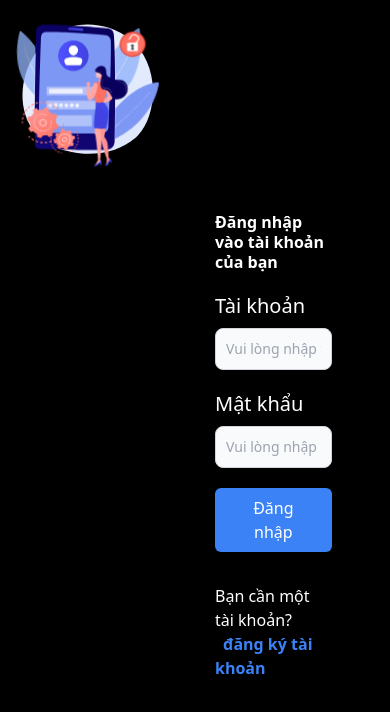
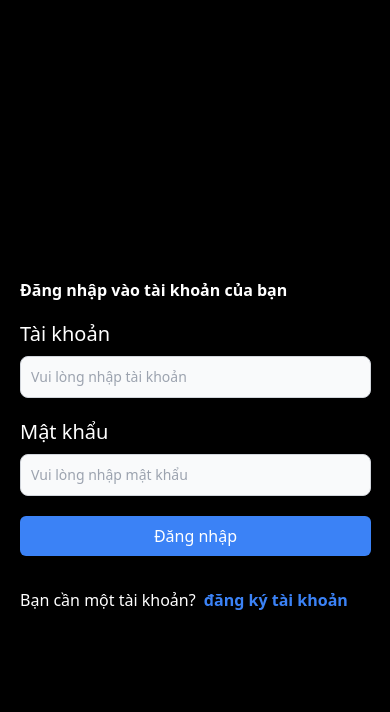
Before and after one commit to TuTruc37/Capstone-movie, a React (Vite) app: page /login in a window 390 px wide. Shown: the top 712 px of the page. Built offline with nearby package versions, Linux system fonts and the light colour scheme.

Commit message:
update reponsive all

```diff
--- a/src/components/Form/FormLogin/FormLogin.jsx
+++ b/src/components/Form/FormLogin/FormLogin.jsx
@@ -9,6 +9,7 @@ import { path } from '../../../common/path';
 import { handleSetValueLocalStore } from '../../../utils/utils';
 import { useDispatch } from 'react-redux';
 import { handleGetValue } from '../../../redux/slice/userSlice';
+import styles from '../FormRegister/formRegister.module.css';
 const FormLogin = () => {
   const navigate = useNavigate();
   const dispatch = useDispatch();
@@ -47,7 +48,9 @@ const FormLogin = () => {
       }),
     });
   return (
-    <div className="flex items-center justify-center h-full w-2/3 text-white">
+    <div
+      className={`flex items-center justify-center h-full lg:w-2/3 text-white md:w-11/12 ${styles.endBeautiful}`}
+    >
       <form onSubmit={handleSubmit} className="space-y-5 w-full">
         <h1 className="md:text-2xl font-bold leading-tight mt-12">
           Đăng nhập vào tài khoản của bạn
--- a/src/components/Form/FormRegister/FormRegister.jsx
+++ b/src/components/Form/FormRegister/FormRegister.jsx
@@ -9,7 +9,7 @@ import { path } from '../../../common/path';
 import { handleSetValueLocalStore } from '../../../utils/utils';
 import { useDispatch } from 'react-redux';
 import { handleGetValue } from '../../../redux/slice/userSlice';
-
+import styles from './formRegister.module.css';
 const FormRegister = () => {
   const navigate = useNavigate();
   const dispatch = useDispatch();
@@ -68,8 +68,10 @@ const FormRegister = () => {
       }),
     });
   return (
-    <div className="flex items-center justify-center h-full w-2/3 text-white">
-      <form onSubmit={handleSubmit} className="space-y-5 w-full">
+    <div
+      className={`flex items-center justify-center h-full lg:w-2/3 text-white md:w-11/12 ${styles.endBeautiful}`}
+    >
+      <form onSubmit={handleSubmit} className="space-y-5 w-full ">
         <h1 className="md:text-2xl font-bold leading-tight mt-12">
           Tạo tài khoản riêng của bạn
         </h1>
--- /dev/null
+++ b/src/components/Form/FormRegister/formRegister.module.css
@@ -0,0 +1,6 @@
+@media (max-width: 640px) {
+  .endBeautiful {
+    width: 90%;
+    margin: 0 20px;
+  }
+}
--- a/src/pages/LoginAndRegister/Login.jsx
+++ b/src/pages/LoginAndRegister/Login.jsx
@@ -2,12 +2,17 @@ import React from 'react';
 import Lottie from 'lottie-react';
 import loginAnimation from '../../assets/animation/LoginAnimation.json';
 import FormLogin from '../../components/Form/FormLogin/FormLogin';
+import style from './register.module.css';
 const Login = () => {
   return (
-    <div className="grid grid-cols-2 gap-10 h-screen bg-black">
+    <div className={`grid h-screen bg-black ${style.gridAll}`}>
       {/* animation  */}
-      <div>
-        <Lottie animationData={loginAnimation} loop={false} />
+      <div className={style.displayNone}>
+        <Lottie
+          animationData={loginAnimation}
+          loop={false}
+          className="h-full "
+        />
       </div>
       {/* form  */}
       <div>
--- a/src/pages/LoginAndRegister/Register.jsx
+++ b/src/pages/LoginAndRegister/Register.jsx
@@ -6,9 +6,9 @@ import FormRegister from '../../components/Form/FormRegister/FormRegister';
 import style from './register.module.css';
 const Register = () => {
   return (
-    <div className="grid grid-cols-2 gap-10 h-screen bg-black">
+    <div className={`grid h-screen bg-black ${style.gridAll}`}>
       {/* animation  */}
-      <div>
+      <div className={`${style.lottieCenter} ${style.displayNone}`}>
         <Lottie
           animationData={RobotAnimation}
           loop={true}
--- a/src/pages/LoginAndRegister/register.module.css
+++ b/src/pages/LoginAndRegister/register.module.css
@@ -6,3 +6,21 @@
   margin-left: 20%;
   width: 60%;
 }
+.gridAll {
+  grid-template-columns: repeat(2, minmax(0, 1fr));
+  gap: 2.5rem;
+}
+@media (max-width: 640px) {
+  .displayNone {
+    display: none;
+  }
+  .gridAll {
+    grid-template-columns: repeat(1, minmax(0, 1fr));
+    gap: 0px;
+  }
+}
+@media (min-width: 641px) and (max-width: 1024px) {
+  .lottieCenter {
+    margin: 90% 0;
+  }
+}
--- a/src/pages/NotFound/NotFound.jsx
+++ b/src/pages/NotFound/NotFound.jsx
@@ -7,7 +7,7 @@ const NotFound = () => {
   return (
     <div className="grid grid-cols-5 h-screen bg-black">
       <div></div>
-      <div className="flex flex-col col-span-3">
+      <div className="flex flex-col justify-center col-span-3 ">
         {/* animation  */}
         <Lottie animationData={NotFoundAnimation} loop={true} />
         {/* button */}
```
